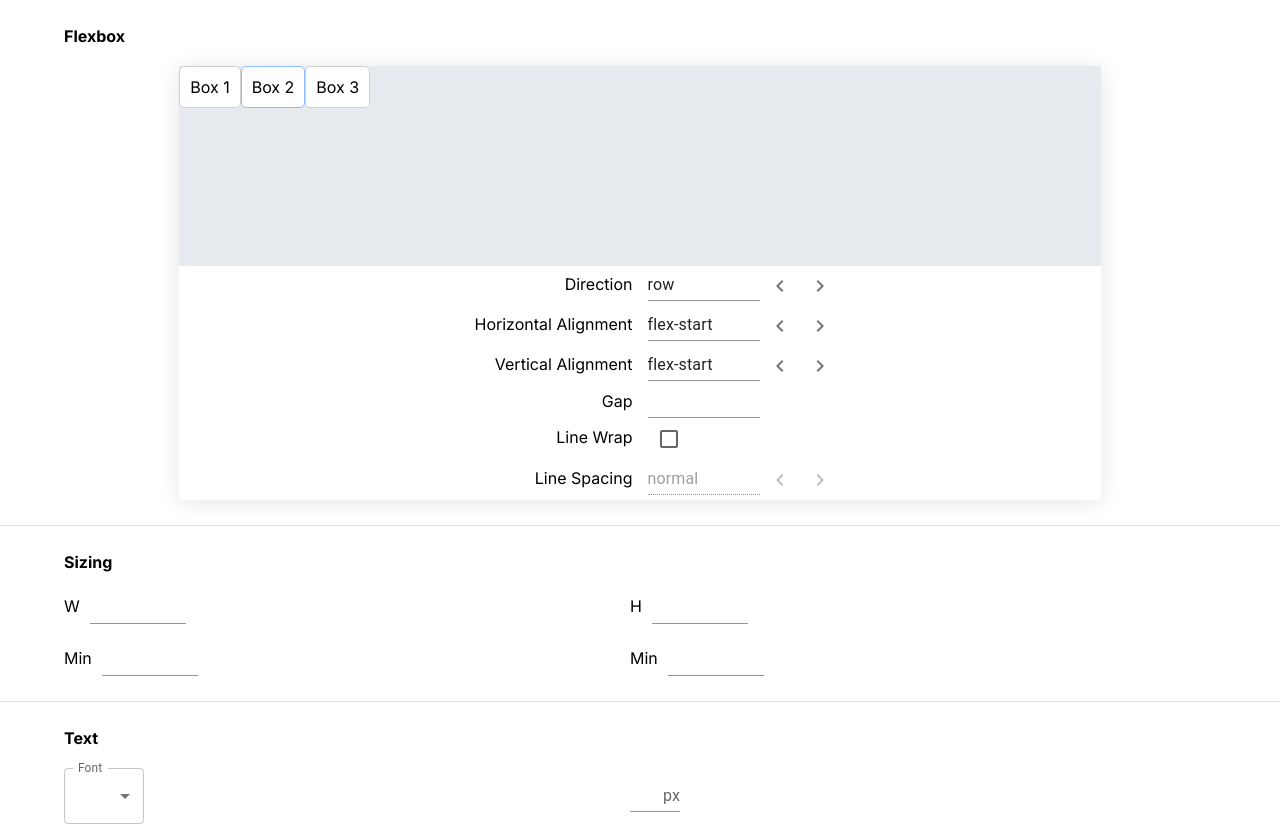
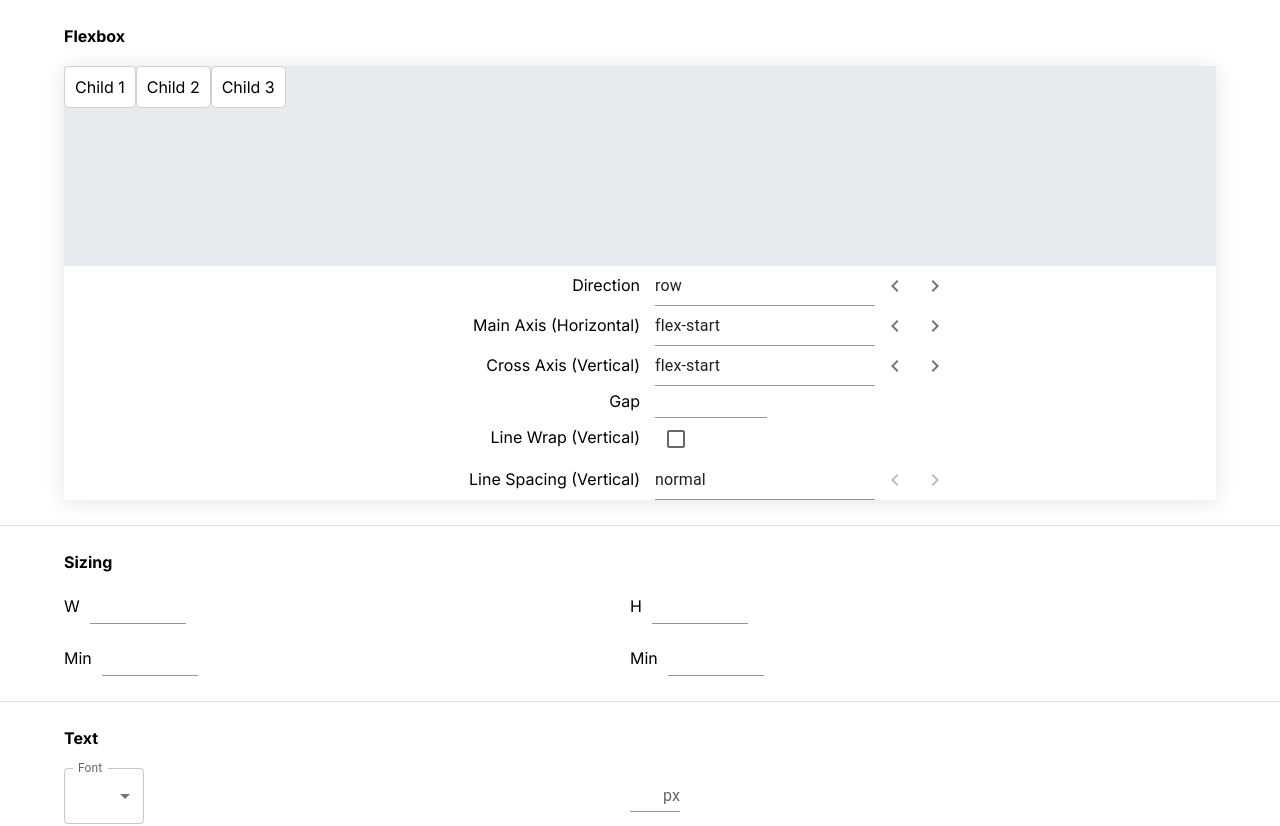
Before and after one commit to nickjiang2378/starter-css, a React (Create React App) app: page / in a window 1280 px wide. Shown: the top 826 px of the page. Built offline with nearby package versions, Linux system fonts and the light colour scheme.

Commit message:
Individual flex child dashboard added

```diff
--- a/src/components/CheckboxProperty.jsx
+++ b/src/components/CheckboxProperty.jsx
@@ -4,7 +4,7 @@ import { Checkbox } from '@mui/material';
 export default function InputProperty({property, checked, onChange, disabled=false}) {
     return (
         <div style={{ display: "flex", alignItems: "baseline" }}>
-            <div style={{ flex: 1, textAlign: "right", marginRight: "15px" }}>{property}</div>
+            <div style={{ flex: 1, textAlign: "right", marginRight: "15px", minWidth: "50%" }}>{property}</div>
             <div style={{ flex: 1 }}>
                 <Checkbox
                     checked={checked}
--- a/src/components/InputProperty.jsx
+++ b/src/components/InputProperty.jsx
@@ -4,7 +4,7 @@ import { Input } from "@mui/material"
 export default function InputProperty({property, val, setVal, disabled=false}) {
     return (
         <div style={{ display: "flex", alignItems: "baseline" }}>
-            <div style={{ flex: 1, textAlign: "right", marginRight: "15px" }}>{property}</div>
+            <div style={{ flex: 1, textAlign: "right", marginRight: "15px", minWidth: "50%" }}>{property}</div>
             <div style={{ flex: 1 }}>
                 <Input
                     value={val}
--- a/src/components/OptionsProperty.jsx
+++ b/src/components/OptionsProperty.jsx
@@ -1,5 +1,5 @@
 import { useState, useEffect } from "react";
-import { Input, IconButton } from "@mui/material"
+import { Input, IconButton, Autocomplete, TextField, Stack } from "@mui/material"
 import ChevronLeftIcon from '@mui/icons-material/ChevronLeft';
 import ChevronRightIcon from '@mui/icons-material/ChevronRight';
 import { modulo } from "../utils/helpers";
@@ -15,14 +15,35 @@ export default function OptionsProperty({property, val, setVal, options, disable
 
     return (
         <div style={{ display: "flex", alignItems: "baseline" }}>
-            <div style={{ flex: 1, textAlign: "right", marginRight: "15px" }}>{property}</div>
+            <div style={{ flex: 1, textAlign: "right", minWidth: "50%", marginRight: "15px" }}>{property}</div>
             <div style={{ flex: 1 }}>
+                <Stack direction="row">
                     <Input
                         value={val}
                         onChange={(e) => setVal(e.target.value)}
+                        sx={{ minWidth: "8em", maxWidth: "15em"}}
+                    />
+                    {/* <Autocomplete
+                        options={options}
+                        value={val}
+                        inputValue={val}
+                        onChange={(event, newValue) => {
+                            setVal(newValue);
+                        }}
+                        onInputChange={(event, newInputValue) => {
+                            setVal(newInputValue);
+                        }}
                         disabled={disabled}
-                    sx={{ maxWidth: "7em" }}
+                        disableClearable
+                        freeSolo
+                        sx={{ minWidth: "8em", maxWidth: "15em" }}
+                        renderInput={(params) =>
+                            <TextField
+                                {...params}
+                                variant="standard"
                             />
+                        }
+                    /> */}
                     <IconButton
                         onClick={() => updateIndexVal(-1)}
                         disabled={disabled}
@@ -35,6 +56,7 @@ export default function OptionsProperty({property, val, setVal, options, disable
                     >
                         <ChevronRightIcon />
                     </IconButton>
+                </Stack>
             </div>
         </div>
     )
--- a/src/pages/FlexVisualizer/FlexVisualizer.css
+++ b/src/pages/FlexVisualizer/FlexVisualizer.css
@@ -3,7 +3,7 @@
 }
 
 .highlightedBox {
-    border: 1px solid #91BDFF;
+    border: 2px solid black;
 }
 
 .flexChild {
@@ -11,10 +11,14 @@
     border-radius: 5px;
     padding: 10px;
     width: fit-content;
+    text-align: center;
+}
+
+.flexChild:hover {
+    cursor: pointer;
 }
 
 .flexVisualizer {
-    width: 80%;
     margin: auto;
     box-shadow: 0px 2px 20px rgba(0, 0, 0, 0.11);
 }
@@ -23,9 +27,14 @@
     background: #E7EBF0;
     min-height: 200px;
     width: 100%;
+    overflow: auto;
 }
 
 .flexProperties {
     flex: 1;
     text-align: right;
 }
+
+.flexSettings {
+    overflow: auto;
+}
--- a/src/pages/FlexVisualizer/FlexVisualizer.jsx
+++ b/src/pages/FlexVisualizer/FlexVisualizer.jsx
@@ -1,8 +1,9 @@
 import { useState, useEffect } from "react"
-import { Input, IconButton } from "@mui/material";
+import { Input, IconButton, ClickAwayListener, Box } from "@mui/material";
 import OptionsProperty from "../../components/OptionsProperty"
 import InputProperty from "../../components/InputProperty"
 import CheckboxProperty from "../../components/CheckboxProperty";
+import AddIcon from '@mui/icons-material/Add';
 import "./FlexVisualizer.css"
 
 export default function FlexVisualizer() {
@@ -13,28 +14,89 @@ export default function FlexVisualizer() {
         flexDirection: "row",
         alignContent: "normal",
         flexWrap: "nowrap",
-        columnGap: "0px"
+        columnGap: "0px",
+        zIndex: 0
     });
+
+    const [selectedIndex, setSelectedIndex] = useState();
+    const [children, setChildren] = useState([
+        {
+            name: "child1",
+            displayName: "Child 1",
+            code: {
+                flex: "none",
+                alignSelf: "auto"
+            }
+        },
+        {
+            name: "child2",
+            displayName: "Child 2",
+            code: {
+                flex: "none",
+                alignSelf: "auto"
+            }
+        },
+        {
+            name: "child3",
+            displayName: "Child 3",
+            code: {
+                flex: "none",
+                alignSelf: "auto"
+            }
+        },
+    ]);
+
+    const resetView = () => {
+        console.log("View reset");
+        setSelectedIndex(null);
+    }
 
     const setContainerKey = (prop, val) => {
         setContainerStyles((obj) => ({...obj, [prop]: val}));
     }
 
+    const setChildKey = (prop, val, index) => {
+        console.log("Setting child key")
+        setChildren((arr) => {
+            let newArr = [...arr]
+            let childCode = {...newArr[index].code, [prop]: val}
+            newArr[index].code = childCode
+            return newArr;
+        });
+    }
+
+    console.log(children);
+    console.log(selectedIndex);
+
     const flexDirectionSettings = ["row", "row-reverse", "column", "column-reverse"];
     const justifyContentSettings = ["flex-start", "center", "space-evenly", "space-around", "space-between", "flex-end"]
     const alignItemsSettings = ["flex-start", "center", "baseline", "stretch", "flex-end"]
     const alignContentSettings = ["normal", "flex-start", "center", "space-around", "space-between", "stretch", "flex-end"]
+    const alignSelfSettings = ["auto", "flex-start", "flex-end", "center", "baseline", "stretch"]
 
     return (
         <div className="container">
             <div className="category-header bold">Flexbox</div>
             <div className="flexVisualizer">
-                <div className="flexPlayground" style={containerStyles}>
-                    <div className="flexChild normalBox">Box 1</div>
-                    <div className="flexChild highlightedBox">Box 2</div>
-                    <div className="flexChild normalBox">Box 3</div>
+                <div className="flexPlayground" style={containerStyles} onClick={resetView}>
+                    <>
+                        {children.map((child, index) => {
+                            return (
+                                <div
+                                    onClick={(e) => {console.log(e); e.stopPropagation(); setSelectedIndex(index)}}
+                                    id={child.name}
+                                    className={`flexChild ${index === selectedIndex ? "highlightedBox" : "normalBox"}`}
+                                    style={child.code}
+                                >
+                                    {child.displayName}
+                                </div>
+                            )
+                        })}
+                    </>
                 </div>
                 <div className="flexSettings">
+                    {selectedIndex == null
+                    ? <>
                         <OptionsProperty
                             property="Direction"
                             val={containerStyles?.flexDirection}
@@ -42,13 +104,13 @@ export default function FlexVisualizer() {
                             options={flexDirectionSettings}
                         />
                         <OptionsProperty
-                        property="Horizontal Alignment"
+                            property={`Main Axis (${containerStyles?.flexDirection === "row" || containerStyles?.flexDirection === "row-reverse" ? "Horizontal" : "Vertical"})`}
                             val={containerStyles?.justifyContent}
                             setVal={(newVal) => setContainerKey("justifyContent", newVal)}
                             options={justifyContentSettings}
                         />
                         <OptionsProperty
-                        property="Vertical Alignment"
+                            property={`Cross Axis (${containerStyles?.flexDirection === "row" || containerStyles?.flexDirection === "row-reverse" ? "Vertical" : "Horizontal"})`}
                             val={containerStyles?.alignItems}
                             setVal={(newVal) => setContainerKey("alignItems", newVal)}
                             options={alignItemsSettings}
@@ -59,7 +121,7 @@ export default function FlexVisualizer() {
                             setVal={(newVal) => setContainerKey("columnGap", newVal)}
                         />
                         <CheckboxProperty
-                        property="Line Wrap"
+                            property={`Line Wrap (${containerStyles?.flexDirection === "row" || containerStyles?.flexDirection === "row-reverse" ? "Vertical" : "Horizontal"})`}
                             val={containerStyles?.flexWrap !== "nowrap"}
                             onChange={(e) => {
                                 if (e.target.checked) {
@@ -70,12 +132,27 @@ export default function FlexVisualizer() {
                             }}
                         />
                         <OptionsProperty
-                        property="Line Spacing"
+                            property={`Line Spacing (${containerStyles?.flexDirection === "row" || containerStyles?.flexDirection === "row-reverse" ? "Vertical" : "Horizontal"})`}
                             val={containerStyles?.alignContent}
                             setVal={(newVal) => setContainerKey("alignContent", newVal)}
                             options={alignContentSettings}
                             disabled={containerStyles?.flexWrap === "nowrap"}
                         />
+                    </> :
+                    <>
+                        <InputProperty
+                            property="Flex Ratio"
+                            val={children[selectedIndex]?.code?.flex}
+                            setVal={(newVal) => setChildKey("flex", newVal, selectedIndex)}
+                        />
+                        <OptionsProperty
+                            property={`Custom Align (${containerStyles?.flexDirection === "row" || containerStyles?.flexDirection === "row-reverse" ? "Vertical" : "Horizontal"})`}
+                            val={children[selectedIndex]?.code?.alignSelf}
+                            setVal={(newVal) => setChildKey("alignSelf", newVal, selectedIndex)}
+                            options={alignSelfSettings}
+                        />
+                    </>
+                    }
                 </div>
             </div>
         </div>
```
Lines whose indentation alone changed are shown as unchanged.
